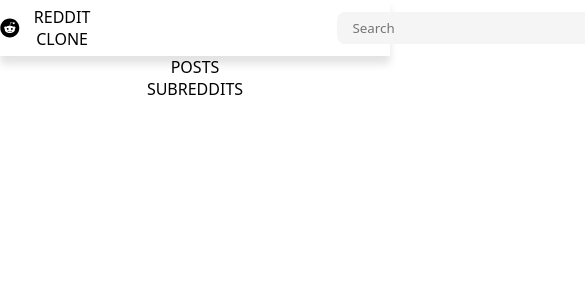
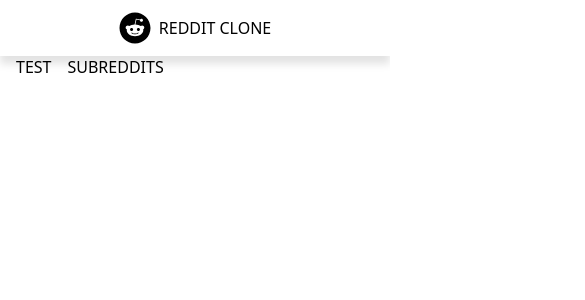
Before and after one commit to KalebLindev/reddit, a React (Create React App) app: page / in a window 390 px wide. Shown: the top 300 px of the page, 585 px wide, since content can reach past the window. Built offline with nearby package versions, Linux system fonts and the light colour scheme.

Commit message:
NavBar Responsive CSS

```diff
--- a/src/App.css
+++ b/src/App.css
@@ -7,3 +7,9 @@
     animation: App-logo-float infinite 3s ease-in-out;
   }
 }
+
+.main-content {
+  display: flex;
+  gap: 1rem;
+  padding: 0 1rem;
+}
--- a/src/App.js
+++ b/src/App.js
@@ -1,15 +1,17 @@
 import React from 'react';
 import './App.css';
 import NavBar from './features/components/navBar/NavBar';
-import Posts from './features/components/posts/Posts';
+import PostsSection from './features/components/postsSection/PostsSection';
 import SubReddits from './features/components/subReddits/SubReddits';
 
 function App() {
   return (
     <div className="App">
       <NavBar />
-      <Posts />
-      <SubReddits />
+      <div className='main-content'>
+        <PostsSection />
+        <SubReddits />
+      </div>
     </div>
   );
 }
--- /dev/null
+++ b/src/features/components/SinglePost/SinglePost.js
@@ -0,0 +1,11 @@
+import './singlePost.css'
+
+const SinglePost = () => {
+    return (
+        <div>
+            <p>TEST</p>
+        </div>
+    )
+}
+
+export default SinglePost
--- a/src/features/components/navBar/navBar.css
+++ b/src/features/components/navBar/navBar.css
@@ -11,21 +11,40 @@
 
 .navBar {
     text-transform: uppercase;
-    width: 65%;
+    width: 70%;
     height: 3.5rem;
     display: flex;
-    justify-content: space-around;
+    justify-content: space-between;
     align-items: center;
-    gap: 15rem;
 }
 
 .navBarIcon {
-   height: 2rem;
-   width: 2rem;
+   min-height: 2rem;
+   min-width: 2rem;
+   flex-shrink: 1;
 }
 
 .navBarLeft {
+    margin-left: 4rem;
     display: flex;
     align-items: center;
     gap: .5rem;
+    flex-shrink: 1;
 }
+
+@media only screen and (max-width: 960px) {
+    .navBar {
+        width: 90%;
+    }
+}
+
+@media only screen and (max-width: 1372px) {
+    .navBar {
+        width: 100%;
+        justify-content: space-around;
+    }
+
+    .navBarLeft {
+        margin-left: 0;
+    }
+}
--- a/src/features/components/posts/Posts.js
+++ /dev/null
@@ -1,7 +0,0 @@
-const Posts = () => {
-    return (
-        <p>POSTS</p>
-    )
-}
-
-export default Posts
--- /dev/null
+++ b/src/features/components/postsSection/PostsSection.js
@@ -0,0 +1,8 @@
+import './postsSection.css'
+import SinglePost from '../SinglePost/SinglePost'
+
+const PostsSection = () => {
+    return < SinglePost/>
+}
+
+export default PostsSection
--- a/src/features/slices/searchBar/searchBar.css
+++ b/src/features/slices/searchBar/searchBar.css
@@ -2,7 +2,7 @@
     background-color: rgb(245, 245, 245);
     border: none;
     padding: 1rem;
-    min-width: 25rem;
+    width: 28rem;
     height: 2rem;
     border-radius: .5rem;
 }
@@ -21,3 +21,15 @@
    width: 1.5rem;
    margin-top: .15rem;
 }
+
+@media only screen and (max-width: 960px) {
+    .searchBar {
+        max-width: 20rem;
+    }
+}
+
+@media only screen and (max-width: 600px) {
+    .searchBarContainer {
+        display: none;
+    }
+}
```
Also changed, not shown: src/features/components/SinglePost/singlePost.css (added), src/features/components/postsSection/postsSection.css (added).
